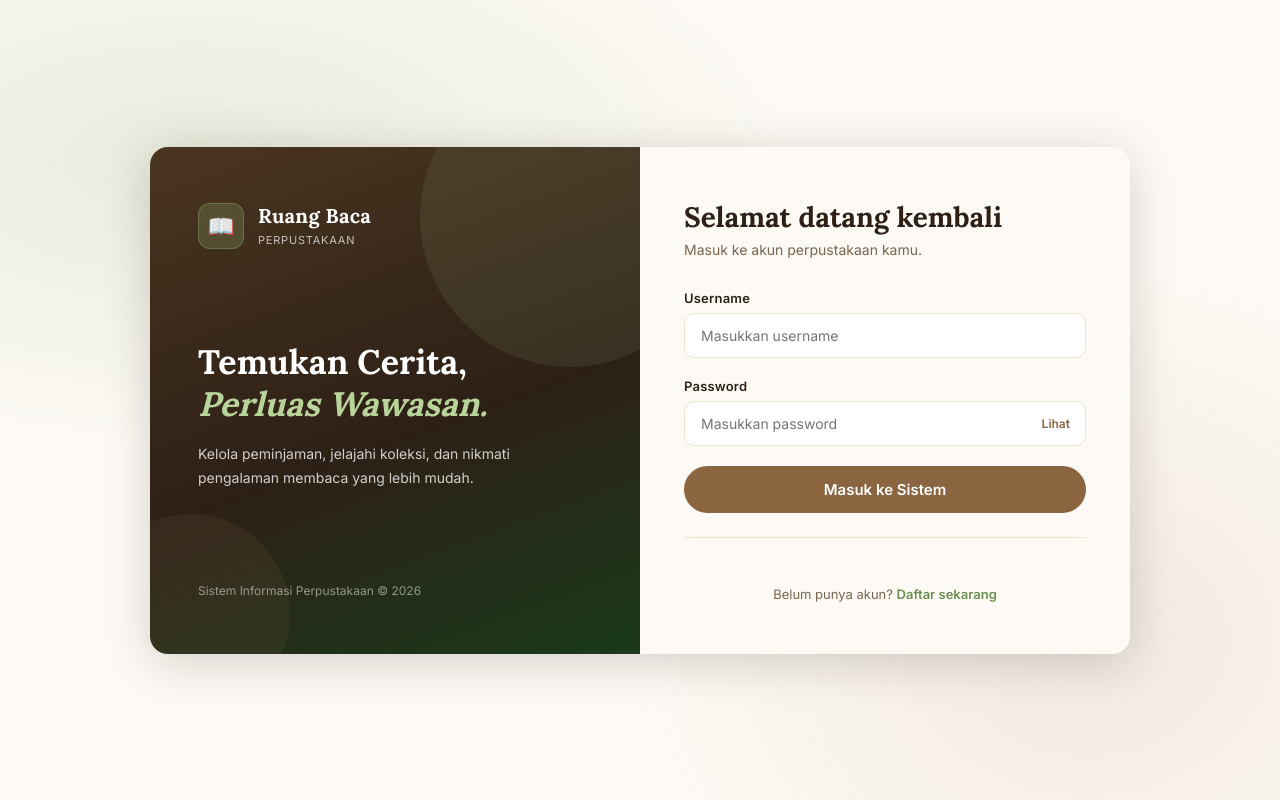
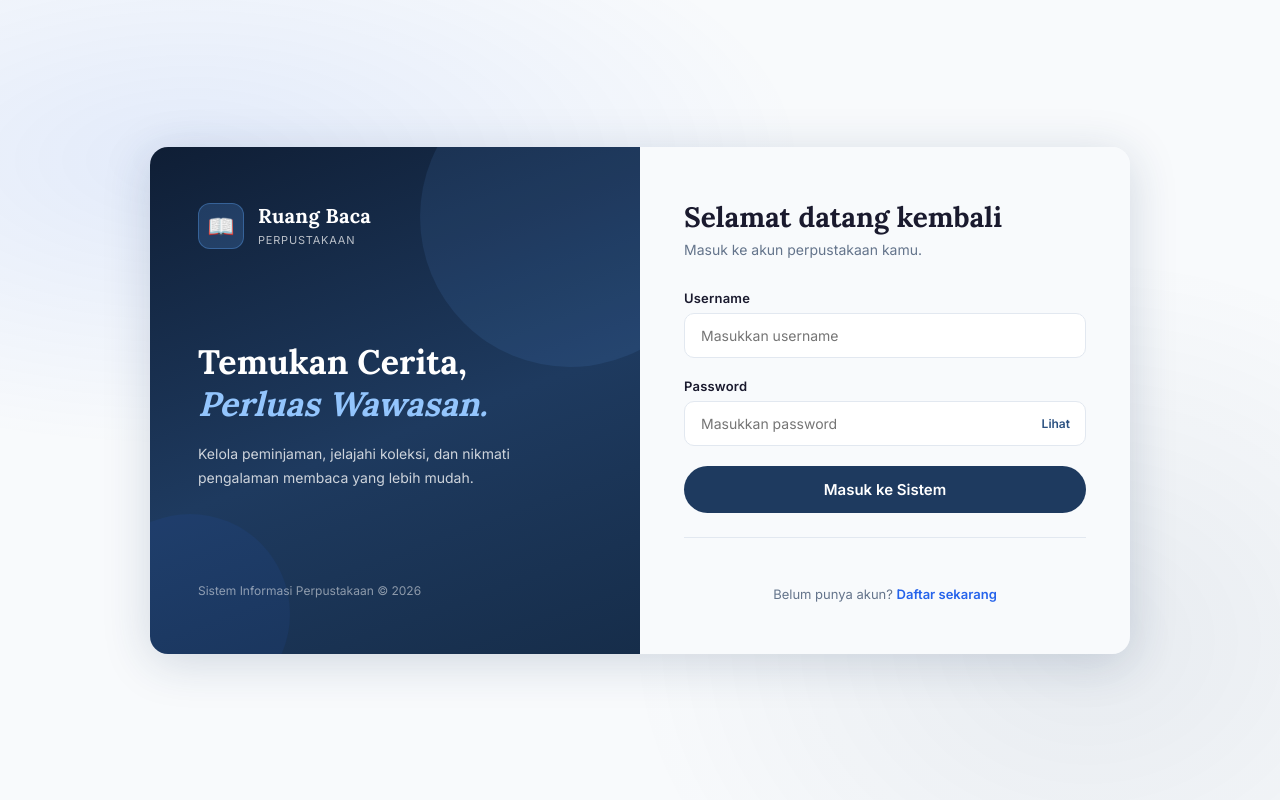
Before and after one commit to ivannaone/perpustakaan, a Laravel app: page /login in a window 1280 px wide. Run offline with Laravel 12, Linux system fonts and the light colour scheme.

Commit message:
Ganti tema login dan register ke navy/biru

```diff
--- a/resources/views/auth/login.blade.php
+++ b/resources/views/auth/login.blade.php
@@ -10,20 +10,20 @@
         *, *::before, *::after { box-sizing: border-box; margin: 0; padding: 0; }
 
         :root {
-            --cream-50:  #fdfaf5;
-            --cream-100: #f7f1e3;
-            --cream-200: #ede4cc;
-            --brown-400: #a07850;
-            --brown-500: #8a6540;
-            --brown-600: #704f2e;
-            --sage-400:  #8aab70;
-            --sage-500:  #6a8f52;
+            --cream-50:  #f8fafc;
+            --cream-100: #f1f5f9;
+            --cream-200: #e2e8f0;
+            --brown-400: #2a5080;
+            --brown-500: #1e3a5f;
+            --brown-600: #162d4a;
+            --sage-400:  #60a5fa;
+            --sage-500:  #2563eb;
             --navy-500:  #1e3a5f;
-            --text-main: #2d2016;
-            --text-muted:#7a6650;
+            --text-main: #1a1a2e;
+            --text-muted:#64748b;
             --radius-lg: 18px;
             --radius-md: 10px;
-            --shadow-card: 0 8px 48px rgba(30,16,4,.18);
+            --shadow-card: 0 8px 48px rgba(30,58,95,.18);
         }
 
         html { height: auto; }
@@ -45,8 +45,8 @@
             position: fixed;
             inset: 0;
             background:
-                radial-gradient(ellipse 80% 60% at 15% 20%, rgba(138,171,112,.18) 0%, transparent 60%),
-                radial-gradient(ellipse 60% 80% at 85% 80%, rgba(160,120,80,.12) 0%, transparent 60%);
+                radial-gradient(ellipse 80% 60% at 15% 20%, rgba(37,99,235,.10) 0%, transparent 60%),
+                radial-gradient(ellipse 60% 80% at 85% 80%, rgba(30,58,95,.08) 0%, transparent 60%);
             pointer-events: none;
         }
 
@@ -66,7 +66,7 @@
         }
 
         .panel-left {
-            background: linear-gradient(160deg, #4a3520 0%, #2d2016 55%, #1a3a1a 100%);
+            background: linear-gradient(160deg, #0f1e35 0%, #1e3a5f 55%, #162d4a 100%);
             padding: 56px 48px;
             display: flex;
             flex-direction: column;
@@ -81,7 +81,7 @@
             position: absolute;
             width: 300px; height: 300px;
             border-radius: 50%;
-            background: rgba(138,171,112,.12);
+            background: rgba(96,165,250,.10);
             top: -80px; right: -80px;
         }
 
@@ -90,7 +90,7 @@
             position: absolute;
             width: 200px; height: 200px;
             border-radius: 50%;
-            background: rgba(160,120,80,.10);
+            background: rgba(37,99,235,.08);
             bottom: -60px; left: -60px;
         }
 
@@ -103,8 +103,8 @@
 
         .logo-icon {
             width: 46px; height: 46px;
-            background: rgba(138,171,112,.25);
-            border: 1px solid rgba(138,171,112,.4);
+            background: rgba(96,165,250,.2);
+            border: 1px solid rgba(96,165,250,.35);
             border-radius: 12px;
             display: flex; align-items: center; justify-content: center;
             font-size: 22px;
@@ -139,7 +139,7 @@
 
         .panel-left-body h1 em {
             font-style: italic;
-            color: #b8d49a;
+            color: #93c5fd;
         }
 
         .panel-left-body p {
@@ -221,8 +221,8 @@
         }
 
         .form-group input:focus {
-            border-color: var(--sage-400);
-            box-shadow: 0 0 0 3px rgba(138,171,112,.15);
+            border-color: #60a5fa;
+            box-shadow: 0 0 0 3px rgba(37,99,235,.12);
         }
         .input-wrap input { padding-right: 92px; }
 
@@ -231,19 +231,19 @@
             right: 10px; top: 50%;
             transform: translateY(-50%);
             background: none; border: none;
-            cursor: pointer; color: var(--brown-500);
+            cursor: pointer; color: #2a5080;
             font-size: 12px; font-weight: 650; padding: 4px 6px;
             font-family: 'Inter', sans-serif;
         }
 
-        .toggle-pass:hover { color: var(--brown-500); }
+        .toggle-pass:hover { color: #1e3a5f; }
 
         .btn-primary {
             width: 100%;
             padding: 14px;
             border: none;
             border-radius: 50px;
-            background: var(--brown-500);
+            background: #1e3a5f;
             color: white;
             font-family: 'Inter', sans-serif;
             font-size: 15px;
@@ -255,9 +255,9 @@
         }
 
         .btn-primary:hover {
-            background: var(--brown-600);
+            background: #162d4a;
             transform: translateY(-1px);
-            box-shadow: 0 6px 20px rgba(112,79,46,.3);
+            box-shadow: 0 6px 20px rgba(30,58,95,.3);
         }
 
         .btn-primary:active { transform: translateY(0); }
@@ -272,7 +272,7 @@
         }
 
         .register-link a {
-            color: var(--sage-500);
+            color: #2563eb;
             font-weight: 600;
             text-decoration: none;
         }
```
Also changed, not shown: resources/views/auth/register.blade.php (+26 -26 lines).
